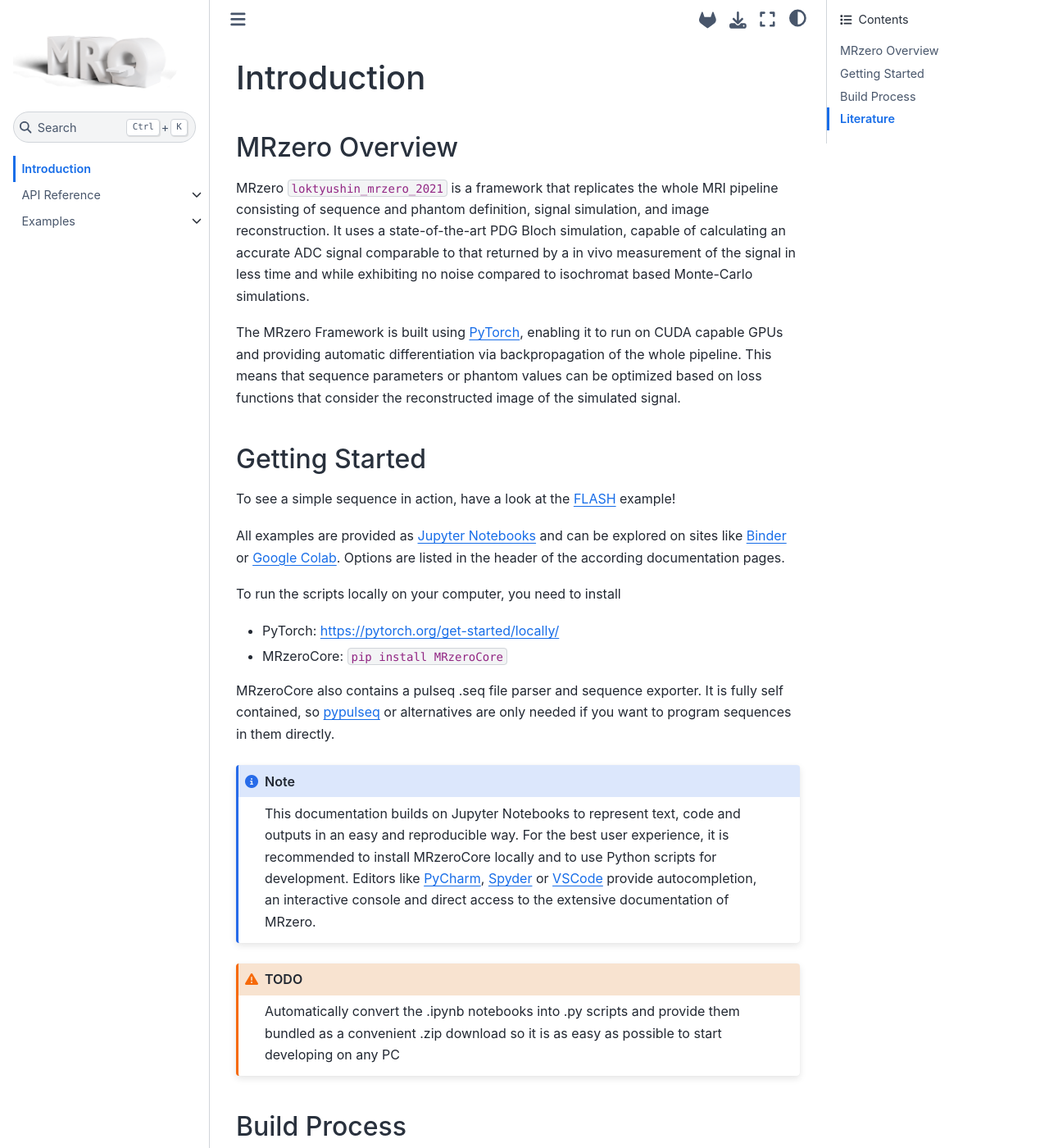
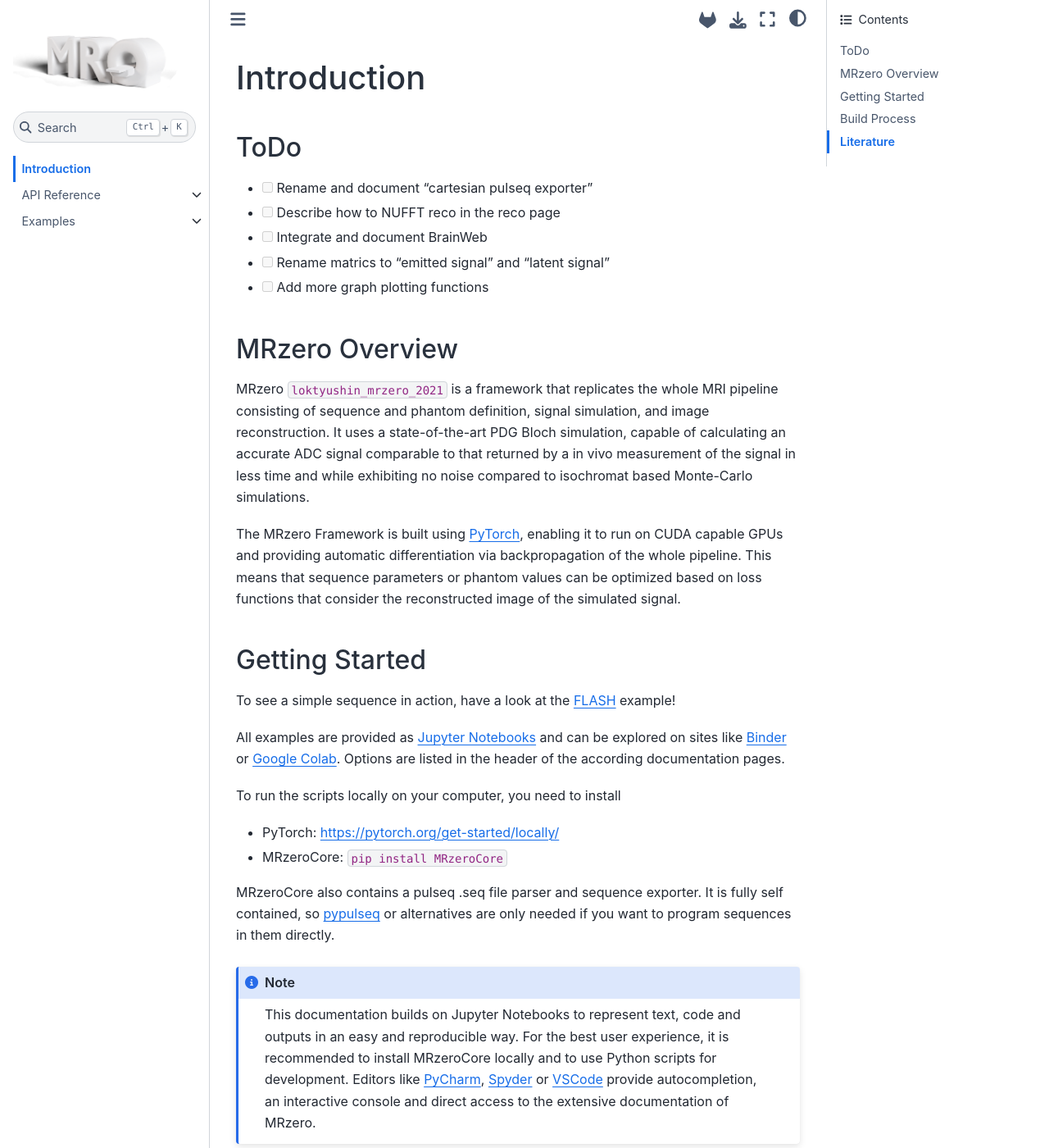
Before and after one commit to MRsources/MRzero-Core, a Jupyter Book: the page built from documentation/intro.md, in a window 1280 px wide and 1400 px high. Shown: the whole window at 82% size. Built offline with Jupyter Book 1.0.4 settings and Sphinx 7.4.7 and the Sphinx Book theme 1.1.4, drawn with Linux system fonts in a browser that asks for light colours; pages that are not in the unit, such as notebooks, are missing from menus; cross-references to code outside the pages are shown as plain code.

Commit message:
Added ToDo list

````diff
--- a/documentation/intro.md
+++ b/documentation/intro.md
@@ -1,4 +1,12 @@
 # Introduction
+
+## ToDo
+
+- [ ] Rename and document "cartesian pulseq exporter"
+- [ ] Describe how to NUFFT reco in the reco page
+- [ ] Integrate and document BrainWeb
+- [ ] Rename matrics to "emitted signal" and "latent signal"
+- [ ] Add more graph plotting functions
 
 ## MRzero Overview
 
@@ -24,11 +32,6 @@ This documentation builds on Jupyter Notebooks to represent text, code and outpu
 For the best user experience, it is recommended to install MRzeroCore locally and to use Python scripts for development. Editors like [PyCharm](https://www.jetbrains.com/de-de/pycharm/), [Spyder](https://www.spyder-ide.org/) or [VSCode](https://code.visualstudio.com/) provide autocompletion, an interactive console and direct access to the extensive documentation of MRzero.
 ```
 
-```{admonition} TODO
-:class: warning
-Automatically convert the .ipynb notebooks into .py scripts and provide them bundled as a convenient .zip download so it is as easy as possible to start developing on any PC
-```
-
 ## Build Process
 
 The following Jupyter notebooks are executed when building this documentation, in order to keep all outputs up to date:
````
